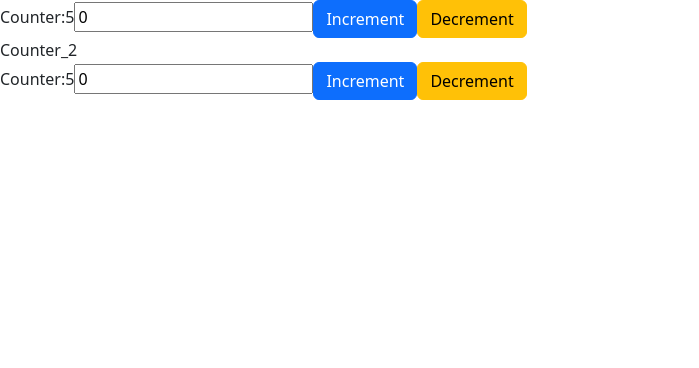
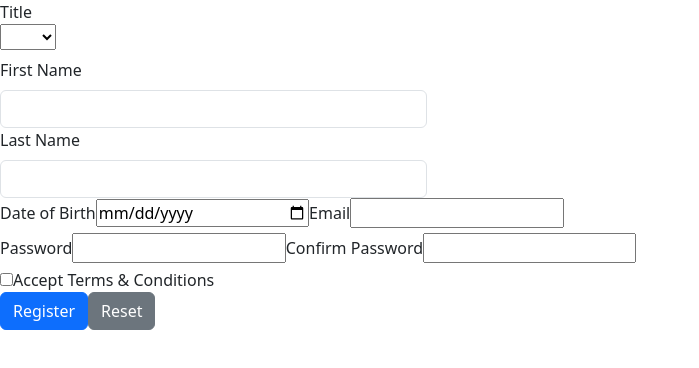
Before and after one commit to klmadhu247/samplerepo, a React (Create React App) app: page / in a window 1280 px wide. Shown: the top 368 px of the page, without its empty margins (0-699 px from the left). Built offline with nearby package versions, Linux system fonts and the light colour scheme.

Commit message:
UPdated with Registration Form

```diff
--- a/src/App.js
+++ b/src/App.js
@@ -4,6 +4,7 @@ import Toggle from './Toggle_D8'
 import Voting from './Voting'
 import Counters from './Count_Inc_Dec'
 import Counter_2 from './Counter_2'
+import Form_Password from './Form_PW_D8'
 
 
 
@@ -17,11 +18,15 @@ class App extends Component{
 
       <div>
        {/* <Toggle/>
-       <Voting/> */}
+       <Voting/>
        <Counters/>
        <b/>
        <div>Counter_2</div>
-       <Counter_2/>
+       <Counter_2/> */}
+
+       <Form_Password/>
+
+
       </div>
     )
   }
--- /dev/null
+++ b/src/Form.css
@@ -0,0 +1,23 @@
+/* RegistrationForm.css */
+
+.registration-form {
+    margin-top: 5rem; /* Add some top margin */
+  }
+
+  .form-group {
+    margin-bottom: 1.5rem; /* Adjust margin between form groups */
+  }
+
+  .form-control {
+    border-radius: 0.25rem; /* Add some border radius for a softer look */
+  }
+
+  /* Optional styles for specific elements */
+
+  .form-label {
+    font-weight: bold; /* Make labels stand out */
+  }
+
+  .form-check-label {
+    font-size: 0.875rem; /* Adjust checkbox label size */
+  }
--- /dev/null
+++ b/src/Form_PW_D8.js
@@ -0,0 +1,88 @@
+import React, {Component} from "react";
+import "bootstrap/dist/css/bootstrap.min.css";
+
+
+class Form_Password extends Component{
+
+    state ={
+        title:'',
+        fname:'',
+        lname:'',
+        dob:'',
+        mail:'',
+        pword:'',
+        cpword:'',
+        onCheck:false,
+        onSubmit:false,
+        onReset:false
+
+    }
+
+    handleChange =(e)=>
+        {
+            this.setState({[e.target.name]:e.target.value})
+        }
+
+        handleCheck =()=>
+            {
+                this.setState({onCheck:true})
+            }
+
+        handleRegister =()=>
+            {
+               this.setState({onSubmit:true})
+
+            }
+
+
+    render(){
+        return(
+            <div>
+                <form name="RegForm"  class="row g-3">
+                    <div>
+                        <div>
+                        <label for ='title' class="col-md-2">Title</label> <br></br>
+                        <select class="form-label" style={{width:'20'}} onChange={this.handleChange}>
+                        <option></option>
+        <option>Mr</option>
+        <option>Miss</option>
+        <option>Mrs</option>
+      </select>
+
+      <div class="col-md-4">
+        <label  class="form-label">First Name</label>
+    <input type="text" name="fname" value={this.state.fname} onChange={this.handleChange} class="form-control" ></input> </div>
+    <div class="col-md-4"><label  class="form-label">Last Name</label>
+    <input type="text" name="lname" value={this.state.lname} onChange={this.handleChange} class="form-control" ></input> </div>
+    </div>
+    <label class="form-label"> Date of Birth</label>
+    <input type="date" name="dob" value={this.state.dob} onChange={this.handleChange} class="col-md-2" />
+    <label class="form-label"> Email</label>
+    <input type="email" name="mail" value={this.state.mail} onChange={this.handleChange} class="col-md-2" /><br/>
+    <label class="form-label"> Password</label>
+    <input type="password" name="pword" value={this.state.pword} onChange={this.handleChange} class="col-md-2" />
+    <label class="form-label"> Confirm Password</label>
+    <input type="password" name="cpword" value={this.state.cpword} onChange={this.handleChange} class="col-md-2" /> <br/>
+    <input type="checkbox" name="onCheck" value={this.state.onCheck} onChange={this.handleCheck}/><label>Accept Terms & Conditions</label> <br/>
+    <button class='btn btn-primary' onClick={this.handleRegister}>Register</button>
+    <button class='btn btn-secondary' onClick={this.handleRest}>Reset</button>
+
+
+
+                    </div>
+
+
+                    { this.state.onSubmit && <div>  Title: {this.state.title}
+               <span> First Name: {this.state.fname}</span>  Last Name: {this.state.lname} <br></br>
+                Date of Birth: {this.state.dob}    Email: {this.state.mail} </div> }
+                </form>
+
+
+
+
+
+            </div>
+        )
+    }
+}
+export default Form_Password
```
